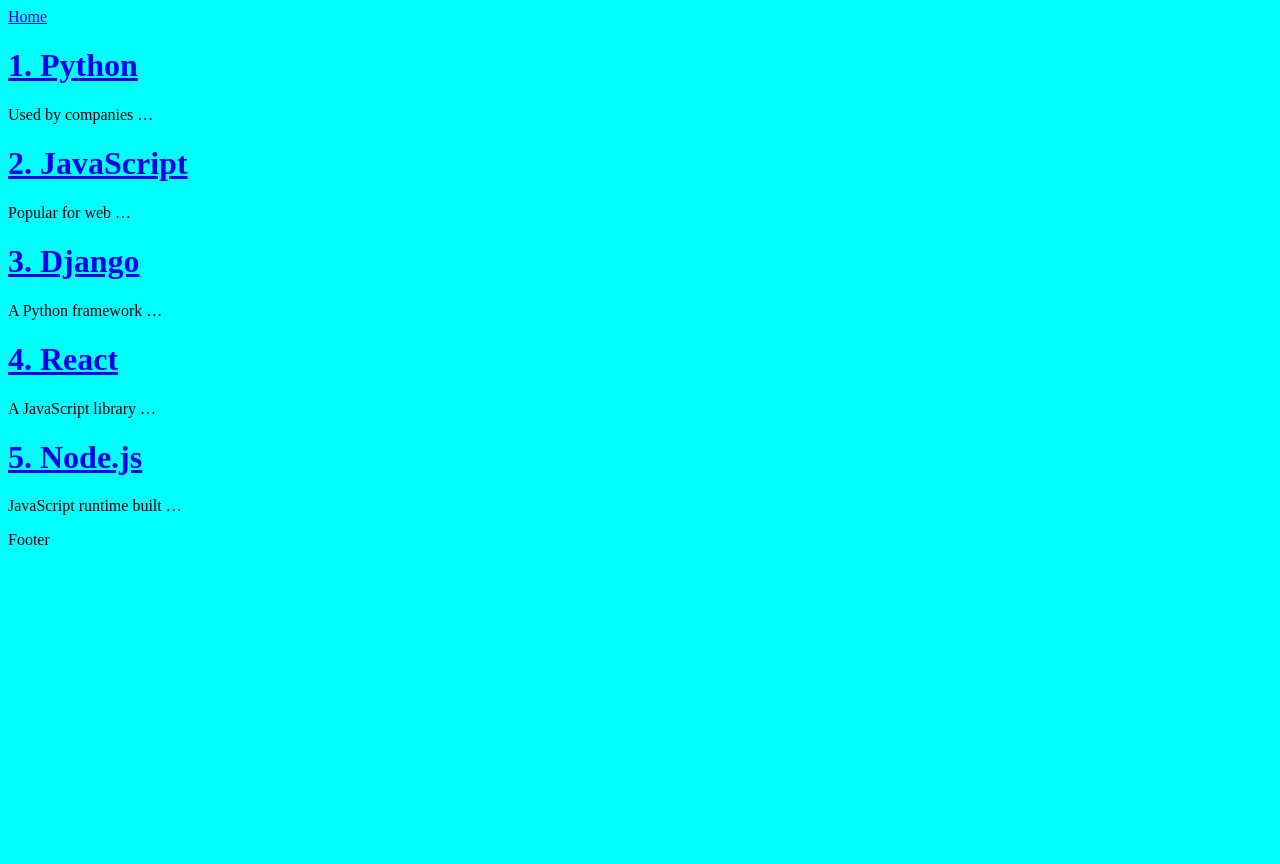
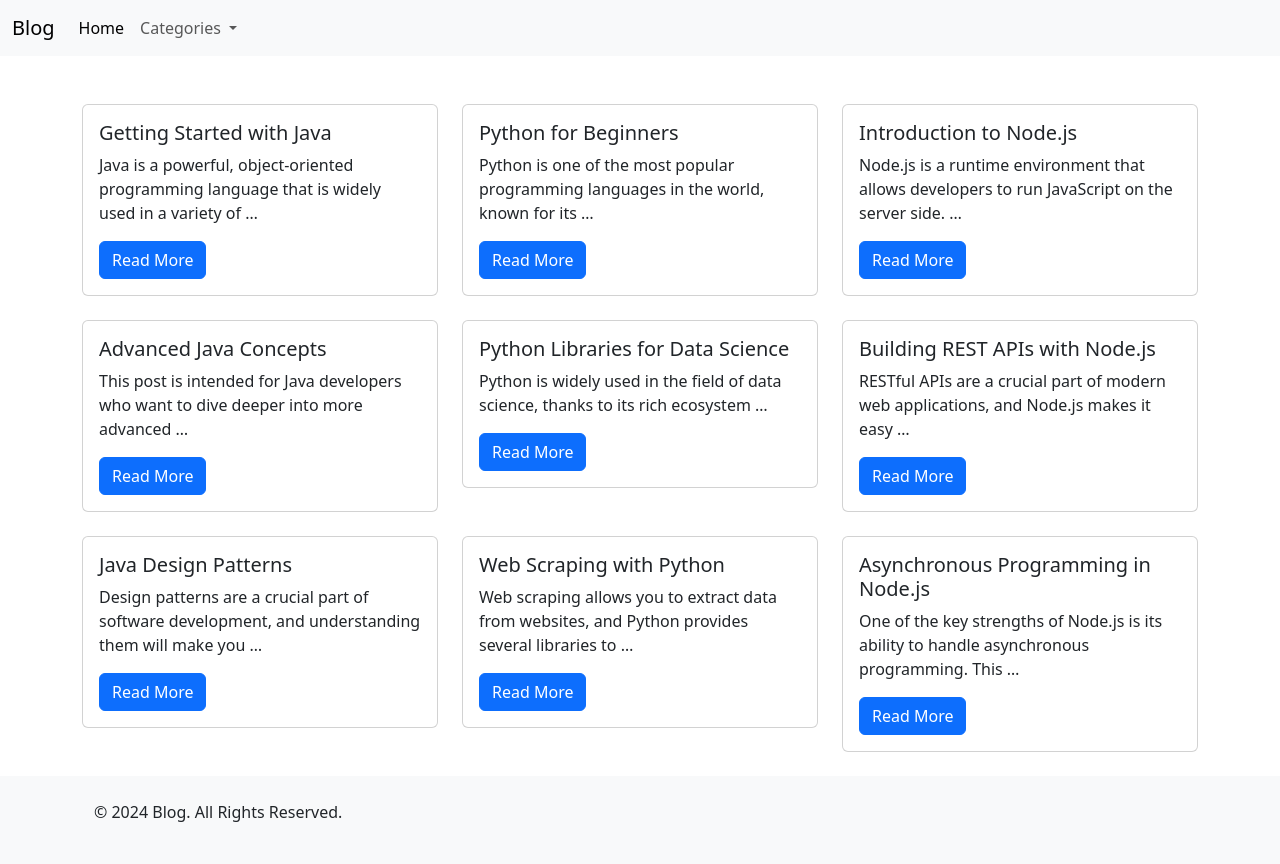
Before and after one commit to iamadityamewada/LearnDjango, a Django app: page /post/home/ in a window 1280 px wide. Before the commit the page ends 545 px from the top, so only its background shows below. Run offline with Django 5.2, Linux system fonts and the light colour scheme.

Commit message:
update ui

```diff
--- /dev/null
+++ b/blog/posts/templates/posts/index.html
@@ -0,0 +1,23 @@
+{% extends 'base.html' %}
+{% load static %}
+{% block title %}BlogVerse{% endblock title %}
+<!-- {% block css %} <link rel="stylesheet" href="{% static '/posts/home.css' %}">{% endblock css %} -->
+{% block body %}
+<div class="container mt-5">
+  <div class="row">
+    {% for post in posts %}
+        <div class="col-md-4">
+          <div class="card mb-4">
+            <div class="card-body">
+              <h5 class="card-title">{{post.title}}</h5>
+              <p class="card-text">{{post.content | truncatewords:15}}</p>
+              <a href="{% url "post" post.id %}" class="btn btn-primary">Read More</a>
+            </div>
+          </div>
+        </div>
+    {% empty %}
+    <h1>No Post Available</h1>
+    {% endfor %}
+  </div>
+</div>
+{% endblock body %}
--- a/blog/posts/views.py
+++ b/blog/posts/views.py
@@ -5,30 +5,92 @@ from django.urls import reverse
 posts = [
     {
         "id": 1,
-        "title": "Python",
-        "content": "Used by companies like Google, Microsoft, etc."
+        "title": "Getting Started with Java",
+        "author": "John Smith",
+        "p_date": "2024-11-01",
+        "content": """Java is a powerful, object-oriented programming language that is widely used in a variety of applications, from mobile apps to large-scale enterprise systems.
+                      This post is designed for beginners who are just starting their journey with Java. We will walk through the installation of the Java Development Kit (JDK),
+                      setting up your environment, and writing your first "Hello, World!" program. You'll also learn about basic concepts like variables, data types,
+                      operators, and control flow in Java. By the end of this post, you should have a good understanding of the fundamentals of Java programming."""
     },
     {
         "id": 2,
-        "title": "JavaScript",
-        "content": "Popular for web development, used by Facebook, Google, etc."
+        "title": "Python for Beginners",
+        "author": "Jane Doe",
+        "p_date": "2024-11-05",
+        "content": """Python is one of the most popular programming languages in the world, known for its simplicity, readability, and versatility.
+                      Whether you’re interested in web development, data science, or automation, Python is the language for you.
+                      In this blog post, we’ll start from the very basics, including how to install Python, understand Python syntax, and write your first Python script.
+                      You'll also learn about Python’s powerful libraries that make it easy to handle complex tasks. If you're a beginner, this post will help you lay a solid foundation."""
     },
     {
         "id": 3,
-        "title": "Django",
-        "content": "A Python framework used to build scalable web applications."
+        "title": "Introduction to Node.js",
+        "author": "Michael Brown",
+        "p_date": "2024-11-10",
+        "content": """Node.js is a runtime environment that allows developers to run JavaScript on the server side. This means that you can use JavaScript for both front-end and back-end development.
+                      In this post, we’ll discuss how to set up Node.js, the basics of writing a simple server, and introduce you to the concept of non-blocking, asynchronous programming in Node.js.
+                      We’ll also explore the advantages of using Node.js for building fast and scalable network applications, and how its event-driven architecture is ideal for I/O-heavy tasks."""
     },
     {
         "id": 4,
-        "title": "React",
-        "content": "A JavaScript library for building user interfaces, maintained by Facebook."
+        "title": "Advanced Java Concepts",
+        "author": "Alice Green",
+        "p_date": "2024-11-15",
+        "content": """This post is intended for Java developers who want to dive deeper into more advanced concepts. We’ll cover topics such as multithreading,
+                      which allows you to perform multiple tasks simultaneously, memory management, and garbage collection in Java.
+                      You’ll also learn about the Java Virtual Machine (JVM) and how it manages the execution of Java programs.
+                      By understanding these advanced concepts, you’ll be able to write more efficient and optimized code, especially for large-scale applications."""
     },
     {
         "id": 5,
-        "title": "Node.js",
-        "content": "JavaScript runtime built on Chrome's V8 engine, used for backend development."
+        "title": "Python Libraries for Data Science",
+        "author": "Sophia White",
+        "p_date": "2024-11-20",
+        "content": """Python is widely used in the field of data science, thanks to its rich ecosystem of libraries. In this post, we’ll introduce some of the most essential Python libraries for data science, including NumPy, Pandas, and Matplotlib.
+                      You’ll learn how to manipulate large datasets using Pandas, perform complex mathematical operations with NumPy, and visualize your data with Matplotlib.
+                      Whether you’re cleaning data, performing analysis, or building machine learning models, these libraries are indispensable tools for any data scientist."""
+    },
+    {
+        "id": 6,
+        "title": "Building REST APIs with Node.js",
+        "author": "David Lee",
+        "p_date": "2024-11-25",
+        "content": """RESTful APIs are a crucial part of modern web applications, and Node.js makes it easy to build scalable APIs. In this post, we’ll show you how to set up a REST API using Node.js and Express.js.
+                      You’ll learn about HTTP methods such as GET, POST, PUT, and DELETE, and how to implement these in your API to handle CRUD (Create, Read, Update, Delete) operations.
+                      We’ll also discuss how to manage routing, handle incoming data, and connect your API to a database for persistent data storage."""
+    },
+    {
+        "id": 7,
+        "title": "Java Design Patterns",
+        "author": "Ethan Scott",
+        "p_date": "2024-11-30",
+        "content": """Design patterns are a crucial part of software development, and understanding them will make you a better Java programmer. In this post, we’ll cover some of the most important design patterns in Java,
+                      including Singleton, Factory, Observer, and Strategy patterns. We’ll explain the purpose of each pattern and provide examples of how to implement them in Java.
+                      By using design patterns, you can write more maintainable and scalable code, and handle recurring design problems with proven solutions."""
+    },
+    {
+        "id": 8,
+        "title": "Web Scraping with Python",
+        "author": "Emma Davis",
+        "p_date": "2024-12-01",
+        "content": """Web scraping allows you to extract data from websites, and Python provides several libraries to help you with this task.
+                      In this post, we’ll introduce you to BeautifulSoup and Scrapy, two of the most popular web scraping libraries in Python.
+                      You’ll learn how to set up a basic web scraper, parse HTML content, and extract specific information from web pages.
+                      We’ll also discuss ethical considerations when scraping websites and how to avoid getting blocked by sites."""
+    },
+    {
+        "id": 9,
+        "title": "Asynchronous Programming in Node.js",
+        "author": "Olivia Martinez",
+        "p_date": "2024-12-05",
+        "content": """One of the key strengths of Node.js is its ability to handle asynchronous programming. This means that you can perform tasks without blocking the main thread, making your applications more efficient and scalable.
+                      In this post, we’ll explore different asynchronous patterns in Node.js, including callbacks, promises, and async/await.
+                      We’ll also discuss how to avoid common pitfalls, such as callback hell, and how to use async/await to write cleaner, more readable code."""
     }
 ]
+
+
 
 def home(request):
     # print(reverse('home'))
@@ -40,7 +102,7 @@ def home(request):
     #           <p>{post["content"]}</p>
     #     </div>'''
     # return HttpResponse(html)
-    return render(request, "posts/home.html", {"posts":posts})
+    return render(request, "posts/index.html", {"posts":posts})
 
 def post(request, id):
     # html = ""
@@ -52,7 +114,7 @@ def post(request, id):
             valid_id = True
             break
     if(valid_id):
-     return render(request, "posts/post.html", {"post":post})
+     return render(request, "posts/blog.html", {"post":post})
     else:
      return HttpResponseNotFound("Post Not Found Error(404)")
 
--- a/blog/templates/base.html
+++ b/blog/templates/base.html
@@ -4,14 +4,55 @@
 <head>
     <meta charset="UTF-8">
     <meta name="viewport" content="width=device-width, initial-scale=1.0">
-    <link rel="stylesheet" href="{% static 'style.css' %}">
+    <!-- <link rel="stylesheet" href="{% static 'style.css' %}"> -->
+    <link rel="stylesheet" href="https://cdn.jsdelivr.net/npm/bootstrap@5.3.0-alpha1/dist/css/bootstrap.min.css">
     <title>{% block title %}{% endblock title %}</title>
     {% block css %}{% endblock css %}
 </head>
 <body>
-    <nav> <a href="{% url "home" %}">Home</a> </nav>
+
+  <nav class="navbar navbar-expand-lg navbar-light bg-light">
+    <div class="container-fluid">
+      <a class="navbar-brand" href="{% url 'home' %}">Blog</a>
+      <button class="navbar-toggler" type="button" data-bs-toggle="collapse" data-bs-target="#navbarNav" aria-controls="navbarNav" aria-expanded="false" aria-label="Toggle navigation">
+        <span class="navbar-toggler-icon"></span>
+      </button>
+      <div class="collapse navbar-collapse" id="navbarNav">
+        <ul class="navbar-nav me-auto">
+          <li class="nav-item">
+            <a class="nav-link active" aria-current="page" href="{% url 'home' %}">Home</a>
+          </li>
+          <li class="nav-item dropdown">
+            <a class="nav-link dropdown-toggle" href="#" id="navbarDropdown" role="button" data-bs-toggle="dropdown" aria-expanded="false">
+              Categories
+            </a>
+            <ul class="dropdown-menu" aria-labelledby="navbarDropdown">
+              <li><a class="dropdown-item" href="#">Tech</a></li>
+              <li><a class="dropdown-item" href="#">Lifestyle</a></li>
+              <li><a class="dropdown-item" href="#">Travel</a></li>
+            </ul>
+          </li>
+        </ul>
+        <!-- <ul class="navbar-nav">
+          <li class="nav-item">
+            <a class="nav-link" href="#">Login</a>
+          </li>
+          <li class="nav-item">
+            <a class="nav-link" href="#">Sign Up</a>
+          </li>
+        </ul> -->
+      </div>
+    </div>
+  </nav>
+
     {% block body %}
     {% endblock body %}
-    <footer>Footer</footer>
+
+    <footer class="bg-light text-center text-lg-start mt-auto">
+        <div class="container p-4">
+          <p>&copy; 2024 Blog. All Rights Reserved.</p>
+        </div>
+    </footer>
+    <script src="https://cdn.jsdelivr.net/npm/bootstrap@5.3.0-alpha1/dist/js/bootstrap.bundle.min.js"></script>
 </body>
 </html>
--- a/notes.txt
+++ b/notes.txt
@@ -39,7 +39,7 @@ urls and view -
   views - views handle request and return response - uses function and class
         - contains logic needed return a response
         - creating view by function -
-                                      def helloWorld(request):
+                                      d3ef helloWorld(request):
                                            return HttpResponse("helloWorld")
 
 dynamic url use <param> in required another parameter as name same as param
```
Also changed, not shown: blog/posts/templates/posts/blog.html (added, +30 -0 lines), blog/posts/templates/posts/home.html (line endings or trailing spaces), blog/posts/templates/posts/post.html (line endings or trailing spaces).
